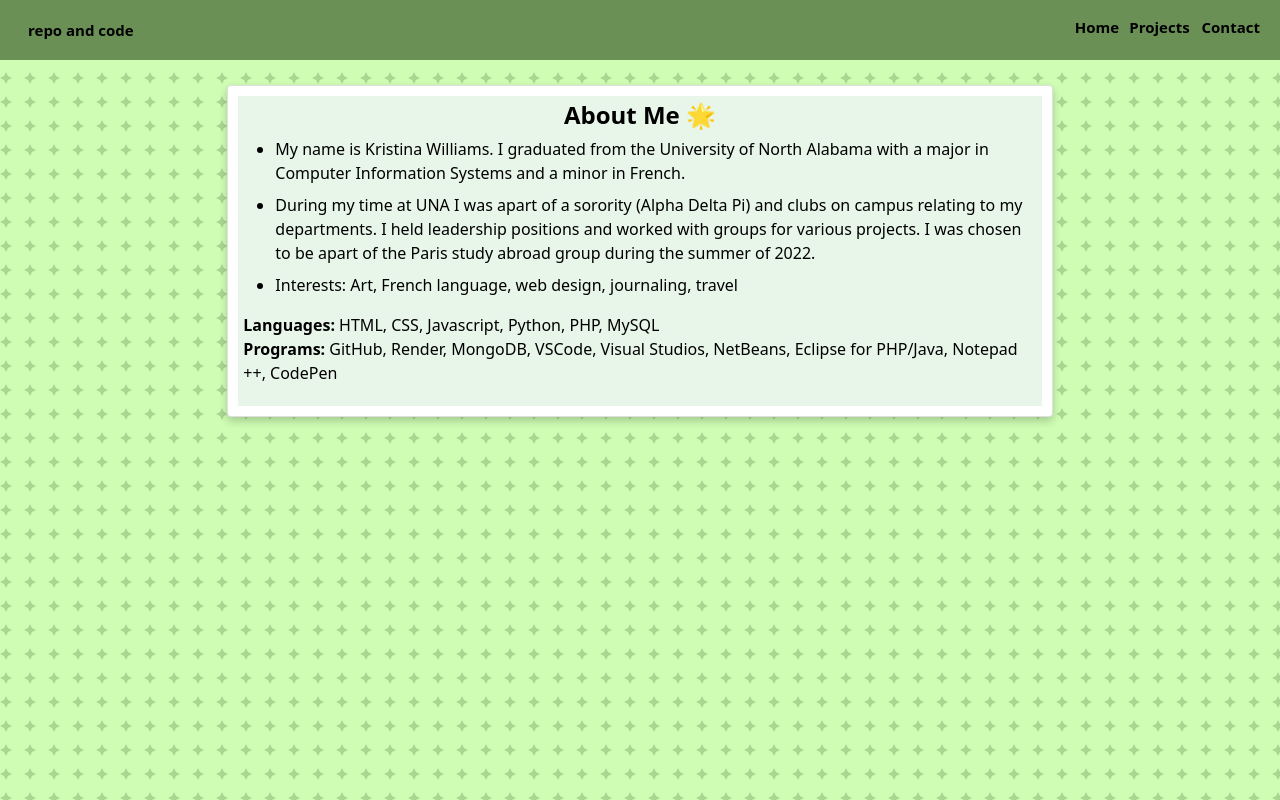
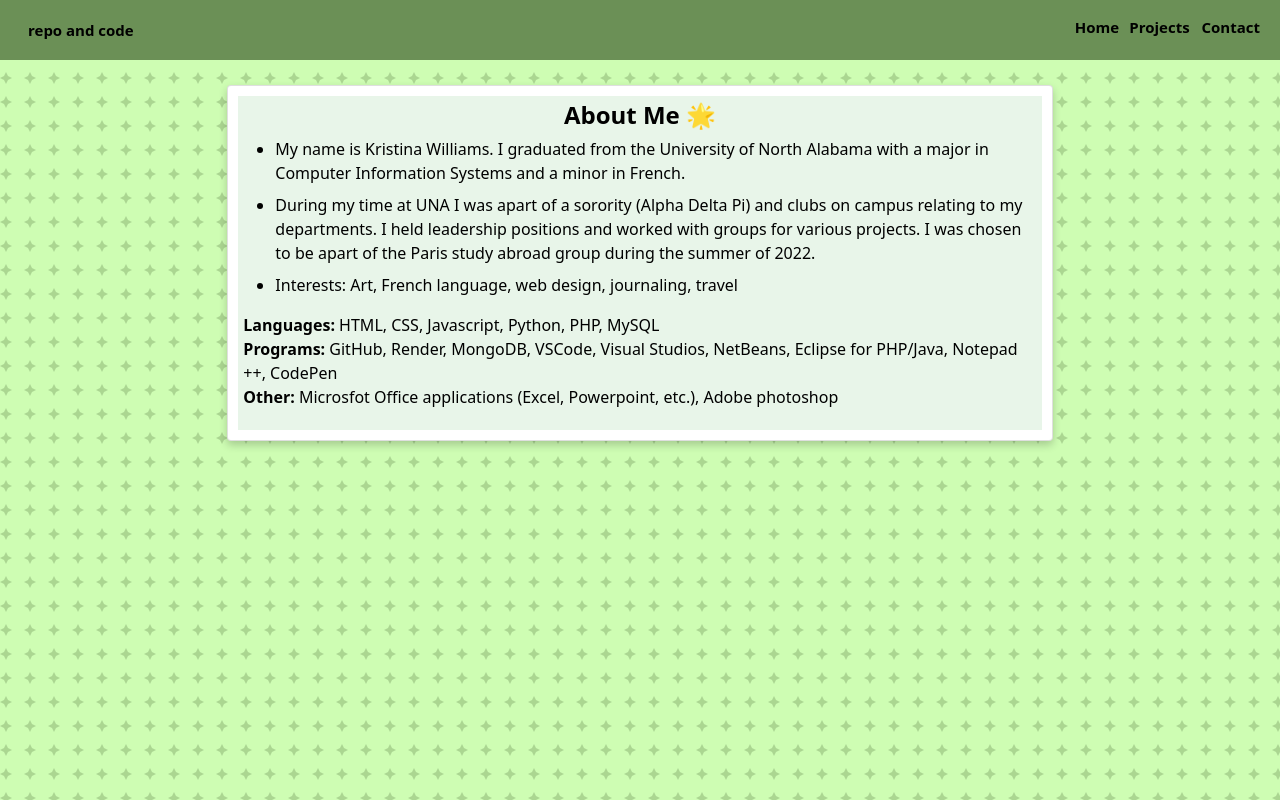
Before and after one commit to kwilliams31/Portfolio, a website: page index.html in a window 1280 px wide. Drawn offline with nearby package versions, Linux system fonts and the light colour scheme.

Commit message:
skills update

```diff
--- a/index.html
+++ b/index.html
@@ -57,7 +57,7 @@
       </li>
 
       </ul>
-      <p> <b>Languages:</b> HTML, CSS, Javascript, Python, PHP, MySQL <br> <b>Programs:</b> GitHub, Render, MongoDB, VSCode, Visual Studios, NetBeans, Eclipse for PHP/Java, Notepad ++, CodePen </p>
+      <p> <b>Languages:</b> HTML, CSS, Javascript, Python, PHP, MySQL <br> <b>Programs:</b> GitHub, Render, MongoDB, VSCode, Visual Studios, NetBeans, Eclipse for PHP/Java, Notepad ++, CodePen <br> <b> Other:</b> Microsfot Office applications (Excel, Powerpoint, etc.), Adobe photoshop </p>
   </div>
 </div>
 </div>
```
